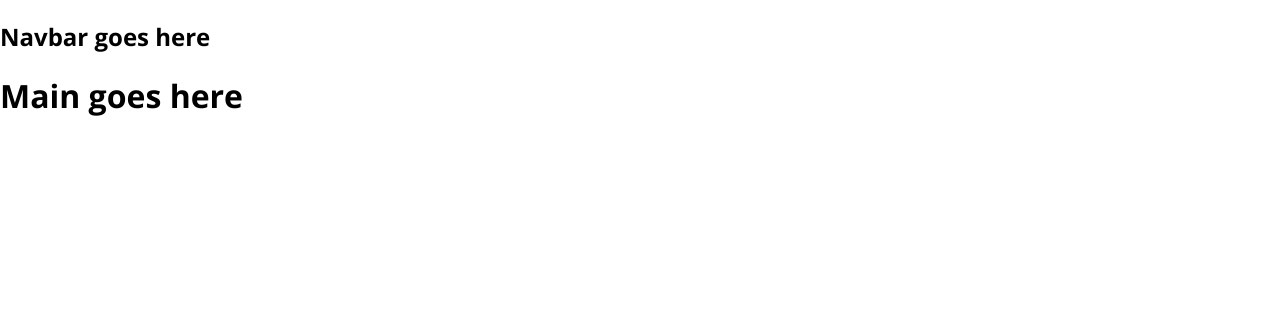
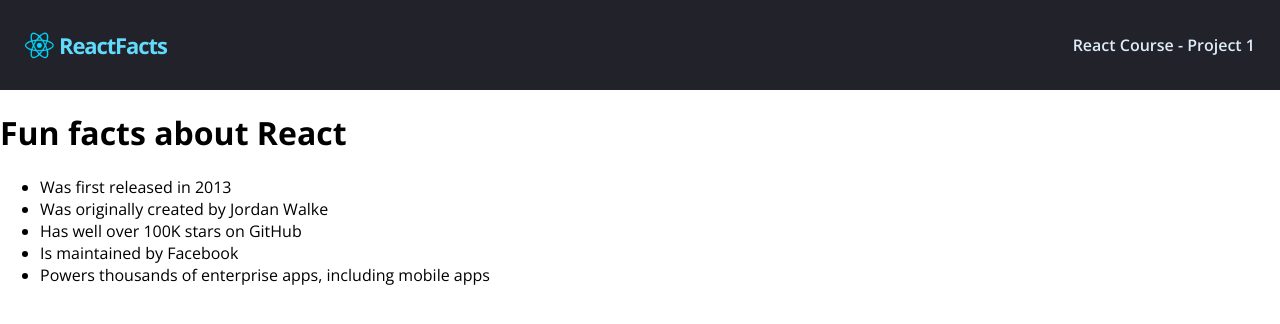
Before and after one commit to MikiWojak/react-tutorial-info-site, a React (Create React App) app: page / in a window 1280 px wide. Shown: the top 324 px of the page. Built offline with nearby package versions, Linux system fonts and the light colour scheme.

Commit message:
Style Nav, basic Main

```diff
--- a/src/assets/styles/index.css
+++ b/src/assets/styles/index.css
@@ -10,3 +10,38 @@
 
     margin: 0;
 }
+
+.nav {
+    display: flex;
+    justify-content: space-between;
+    align-items: center;
+    background-color: #21222A;
+    padding: 30px 25px;
+}
+
+.nav-logo {
+    display: flex;
+    align-items: center;
+}
+
+.nav-logo-img {
+    display: block;
+    width: 29px;
+}
+
+.nav-logo-text {
+    color: #61DAFB;
+    font-size: 22px;
+    font-weight: 700;
+    letter-spacing: -1.113px;
+    margin: 0 0 0 5px;
+    line-height: 30px;
+}
+
+.nav-item {
+    color: #DEEBF8;
+    font-size: 16px;
+    font-weight: 600;
+    margin: 0;
+    line-height: 30px;
+}
--- a/src/components/layout/Navbar.js
+++ b/src/components/layout/Navbar.js
@@ -1,9 +1,16 @@
 import React from 'react'
+
+import reactLogo from '../../assets/images/react-icon-small.png'
 
 const Navbar = () => {
     return (
-        <nav>
-            <h1>Navbar goes here</h1>
+        <nav className="nav">
+            <div className="nav-logo">
+                <img src={reactLogo} alt="react-logo" className="nav-logo-img" />
+                <h2 className="nav-logo-text">ReactFacts</h2>
+            </div>
+
+            <h3 className="nav-item">React Course - Project 1</h3>
         </nav>
     )
 }
--- a/src/components/main/Main.js
+++ b/src/components/main/Main.js
@@ -2,8 +2,15 @@
 
 const Main = () => {
     return (
-        <main>
-            <h1>Main goes here</h1>
+        <main className="main">
+            <h1 className="main-header">Fun facts about React</h1>
+            <ul className="main-list">
+                <li>Was first released in 2013</li>
+                <li>Was originally created by Jordan Walke</li>
+                <li>Has well over 100K stars on GitHub</li>
+                <li>Is maintained by Facebook</li>
+                <li>Powers thousands of enterprise apps, including mobile apps</li>
+            </ul>
         </main>
     )
 }
```
Also changed, not shown: src/assets/images/react-icon-small.png (added).
